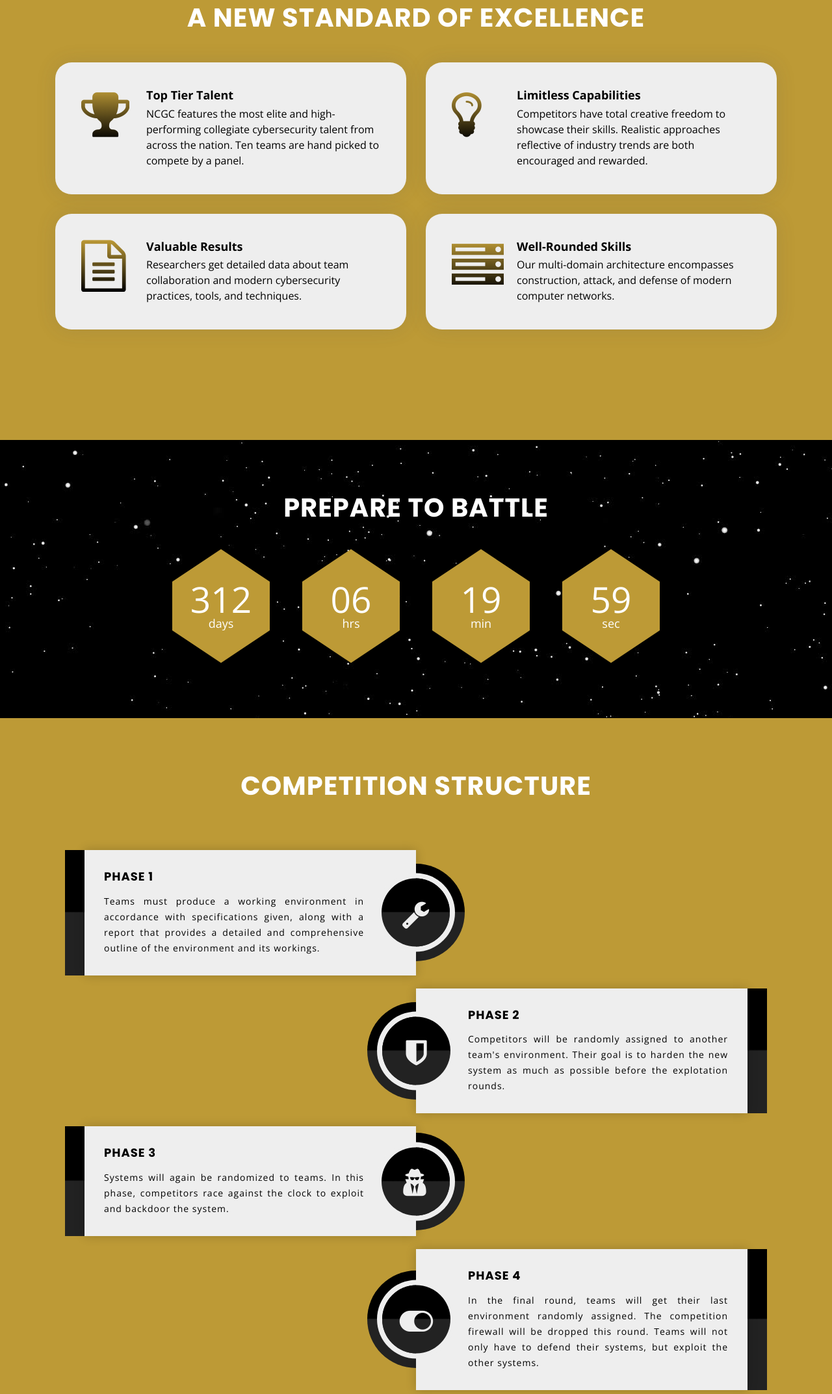
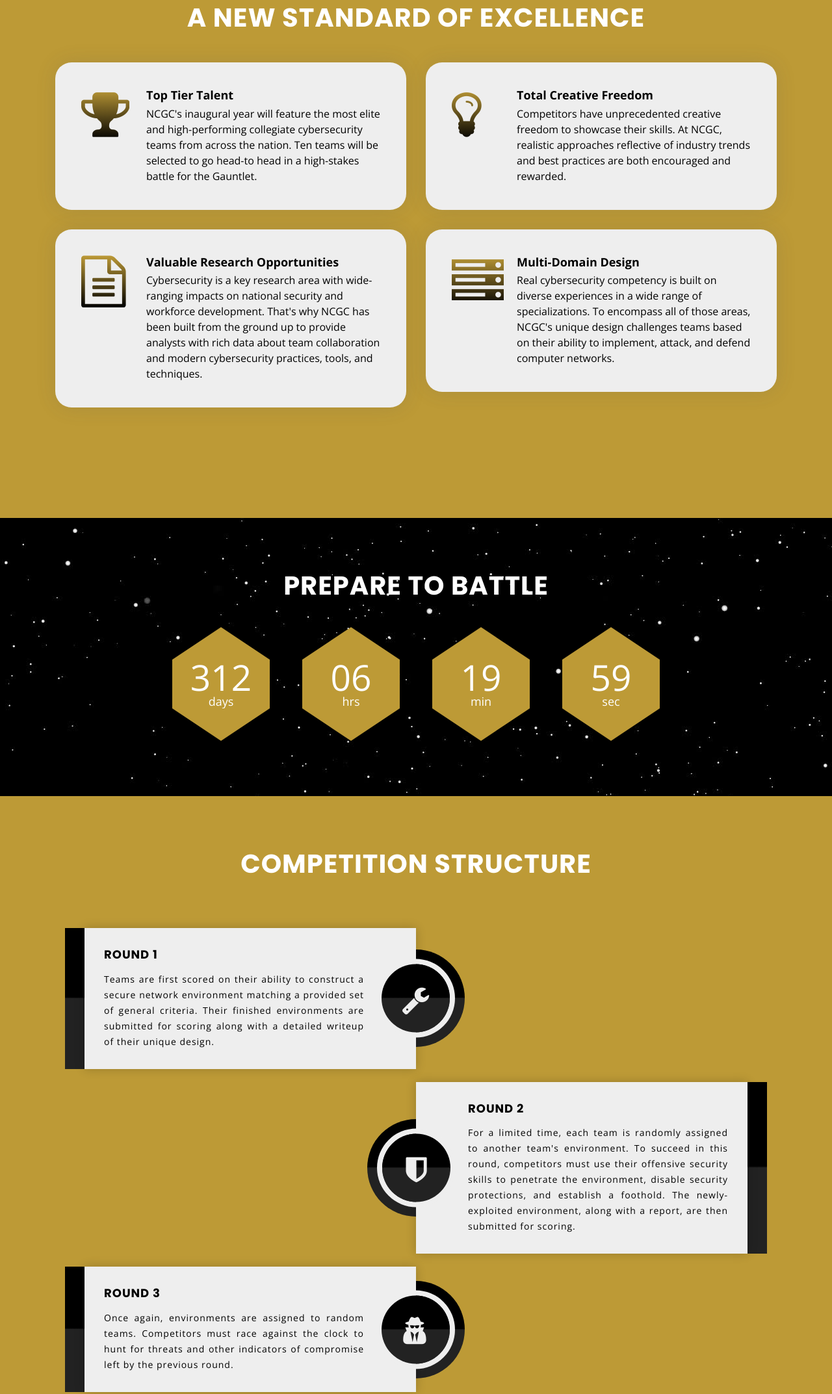
Before and after one commit to nationalcgc/ncgc.io, a plain HTML site: page index.html in a window 1280 px wide. Shown: the part 937-3082 px from the top of the page at 65% size. Drawn offline with nearby package versions, Linux system fonts and the light colour scheme.

Commit message:
Update copy

```diff
--- a/index.html
+++ b/index.html
@@ -91,31 +91,31 @@
             <div class="box wow fadeInLeft">
               <div class="icon"><i class="fa fa-trophy"></i></div>
               <h4 class="title"><a href="">Top Tier Talent</a></h4>
-              <p class="description">NCGC features the most elite and high-performing collegiate cybersecurity talent from across the nation. Ten teams are hand picked to compete by a panel.</p>
+              <p class="description">NCGC's inaugural year will feature the most elite and high-performing collegiate cybersecurity teams from across the nation. Ten teams will be selected to go head-to head in a high-stakes battle for the Gauntlet.</p>
             </div>
           </div>
 
           <div class="col-lg-6">
             <div class="box wow fadeInRight">
               <div class="icon"><i class="fa fa-lightbulb-o"></i></div>
-              <h4 class="title"><a href="">Limitless Capabilities</a></h4>
-              <p class="description">Competitors have total creative freedom to showcase their skills. Realistic approaches reflective of industry trends are both encouraged and rewarded.</p>
+              <h4 class="title"><a href="">Total Creative Freedom</a></h4>
+              <p class="description">Competitors have unprecedented creative freedom to showcase their skills. At NCGC, realistic approaches reflective of industry trends and best practices are both encouraged and rewarded.</p>
             </div>
           </div>
 
           <div class="col-lg-6">
             <div class="box wow fadeInLeft">
               <div class="icon"><i class="fa fa-file-text-o"></i></div>
-              <h4 class="title"><a href="">Valuable Results</a></h4>
-              <p class="description">Researchers get detailed data about team collaboration and modern cybersecurity practices, tools, and techniques.</p>
+              <h4 class="title"><a href="">Valuable Research Opportunities</a></h4>
+              <p class="description">Cybersecurity is a key research area with wide-ranging impacts on national security and workforce development. That's why NCGC has been built from the ground up to provide analysts with rich data about team collaboration and modern cybersecurity practices, tools, and techniques.</p>
             </div>
           </div>
 
           <div class="col-lg-6">
             <div class="box wow fadeInRight">
               <div class="icon"><i class="fa fa-server"></i></div>
-              <h4 class="title"><a href="">Well-Rounded Skills</a></h4>
-              <p class="description">Our multi-domain architecture encompasses construction, attack, and defense of modern computer networks.</p>
+              <h4 class="title"><a href="">Multi-Domain Design</a></h4>
+              <p class="description">Real cybersecurity competency is built on diverse experiences in a wide range of specializations. To encompass all of those areas, NCGC's unique design challenges teams based on their ability to implement, attack, and defend computer networks.</p>
             </div>
           </div>
 
@@ -158,9 +158,9 @@
                                 <div class="timeline-icon">
                                     <i class="fa fa-wrench"></i>
                                 </div>
-                                <h3 class="title">Phase 1</h3>
+                                <h3 class="title">Round 1</h3>
                                 <p class="description">
-                                   Teams must produce a working environment in accordance with specifications given, along with a report that provides a detailed and comprehensive outline of the environment and its workings.
+                                   Teams are first scored on their ability to construct a secure network environment matching a provided set of general criteria. Their finished environments are submitted for scoring along with a detailed writeup of their unique design.
                                 </p>
                             </a>
                         </div>
@@ -169,9 +169,9 @@
                                 <div class="timeline-icon">
                                     <i class="fa fa-shield"></i>
                                 </div>
-                                <h3 class="title">Phase 2</h3>
+                                <h3 class="title">Round 2</h3>
                                 <p class="description">
-                                    Competitors will be randomly assigned to another team's environment. Their goal is to harden the new system as much as possible before the explotation rounds.
+                                    For a limited time, each team is randomly assigned to another team's environment. To succeed in this round, competitors must use their offensive security skills to penetrate the environment, disable security protections, and establish a foothold. The newly-exploited environment, along with a report, are then submitted for scoring.
                                 </p>
                             </a>
                         </div>
@@ -180,9 +180,9 @@
                                 <div class="timeline-icon">
                                     <i class="fa fa-user-secret"></i>
                                 </div>
-                                <h3 class="title">Phase 3</h3>
+                                <h3 class="title">Round 3</h3>
                                 <p class="description">
-                                    Systems will again be randomized to teams. In this phase, competitors race against the clock to exploit and backdoor the system.
+                                    Once again, environments are assigned to random teams. Competitors must race against the clock to hunt for threats and other indicators of compromise left by the previous round.
                                 </p>
                             </a>
                         </div>
@@ -191,9 +191,9 @@
                                 <div class="timeline-icon">
                                     <i class="fa fa-toggle-on"></i>
                                 </div>
-                                <h3 class="title">Phase 4</h3>
+                                <h3 class="title">Round 4</h3>
                                 <p class="description">
-                                    In the final round, teams will get their last environment randomly assigned. The competition firewall will be dropped this round. Teams will not only have to defend their systems, but exploit the other systems.
+                                    In the final round, teams receive the network environment that they must maintain for the remainder of the competition. After a staged deactivation of the competition firewall, the network transforms in to a free-for-all battle royale: In real time, teams must defend their systems, exploit those of other teams, and complete special challenges.
                                 </p>
                             </a>
                         </div>
```
